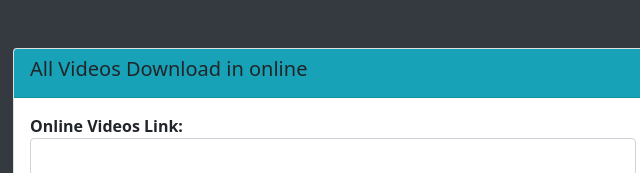
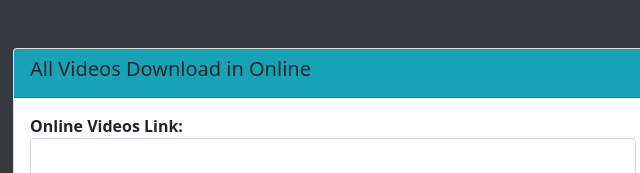
Before and after one commit to MOHIThMOHI/GPT-THRUVEKERE, a plain HTML site: page index.html in a window 1280 px wide. Shown: the top 173 px of the page, 307-947 px from the left. Drawn offline with nearby package versions, Linux system fonts and the light colour scheme.

Commit message:
Update index.html

```diff
--- a/index.html
+++ b/index.html
@@ -10,7 +10,7 @@
   <div class="col-md-6 offset-md-3 mt-5">
     <div class="card">
       <div class="card-header bg-info">
-        <h5>All Videos Download in online</h5>
+        <h5>All Videos Download in Online</h5>
       </div>
       <div class="card-body">
         <div class="row">
```
